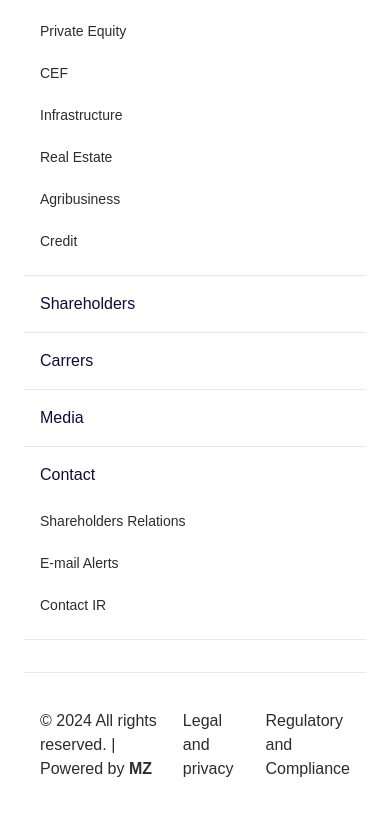
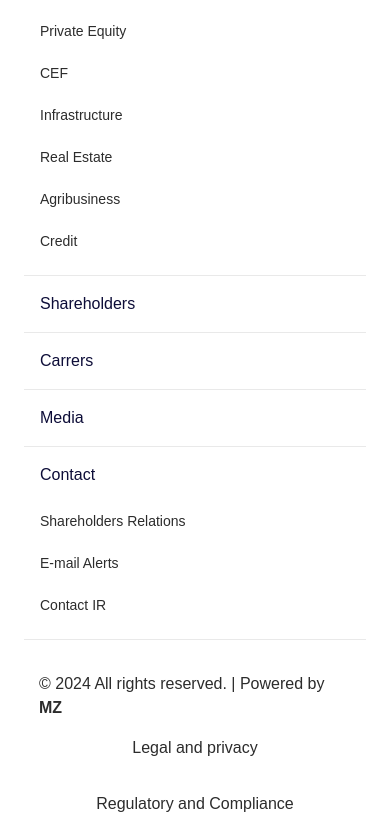
Before and after one commit to gustavocoimbradev/patria-investments-limited, a website: page pages/home.html in a window 390 px wide. Shown: the part 823-1663 px from the top of the page. Before the commit the page ends 1628 px from the top, so only its background shows below. Drawn offline with Linux system fonts and the light colour scheme.

Commit message:
patria-investments-limited

```diff
--- a/assets/css/template/footer.css
+++ b/assets/css/template/footer.css
@@ -116,6 +116,13 @@
     align-items: center;
     justify-content: space-between;
 
+    @media (max-width: 1199px) {
+        border-top: none;
+        padding: 0 15px;
+        flex-direction: column;
+        gap: 16px;
+    }
+
     >p {
         color: var(--darkGrayColor);
         font-size: var(--smFontsize);
@@ -137,6 +144,10 @@
         align-items: center;
         gap: 32px;
 
+        @media (max-width: 1199px) {
+            flex-direction: column;
+        }
+
         >li {
             >a {
                 color: var(--darkGrayColor);
```
